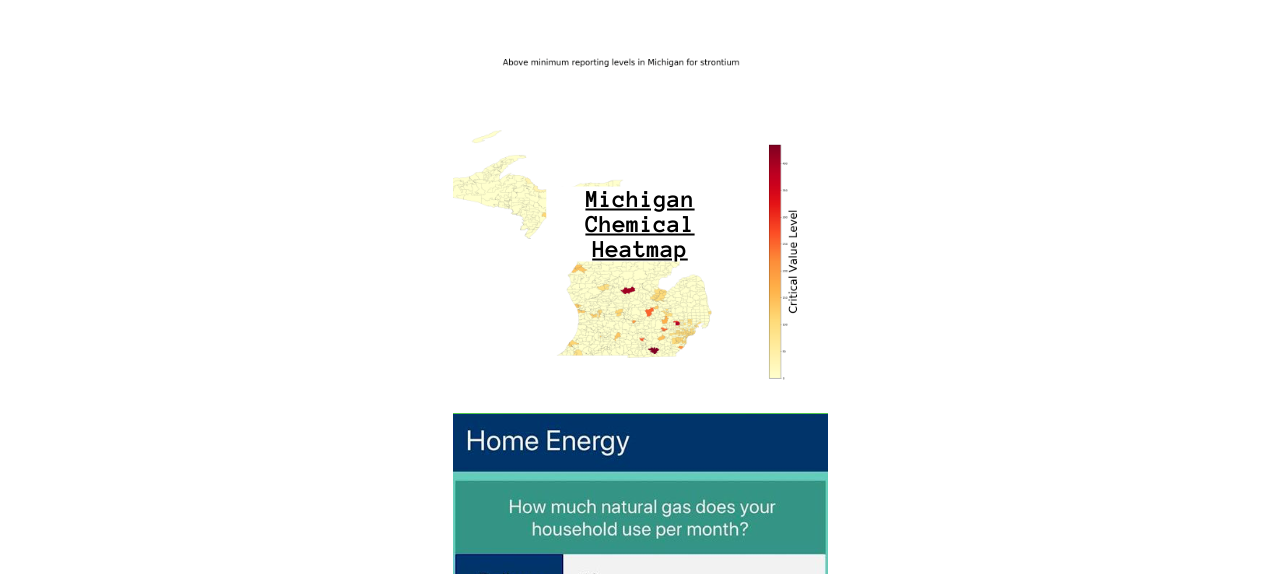
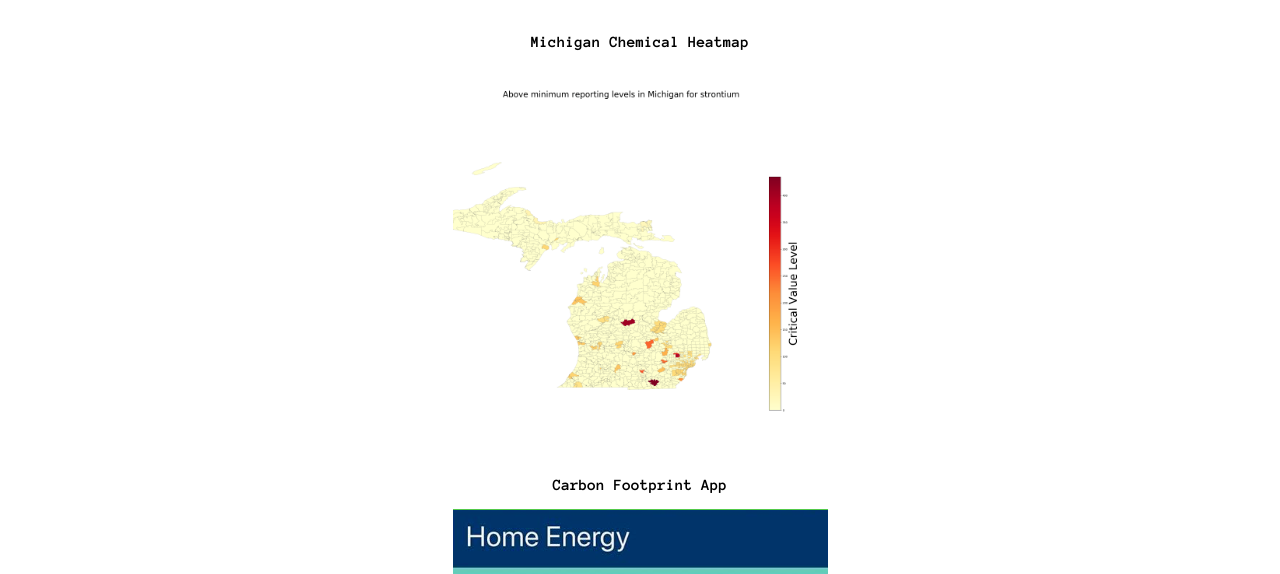
Before and after one commit to UMEcoData/oldWebsite, a plain HTML site: page projects.html in a window 1280 px wide. Shown: the part 132-706 px from the top of the page. Drawn offline with Linux system fonts and the light colour scheme.

Commit message:
project format

```diff
--- a/css/style.css
+++ b/css/style.css
@@ -352,10 +352,10 @@ p{
 	}
 
 
-	.projects{
+	/*.projects{
 		display: inline block;
-	}
-	.project-item{
+	}*/
+/*	.project-item{
 		position: relative;
 	  text-align: center;
 	  color: white;
@@ -374,3 +374,4 @@ p{
 	  left: 50%;
 	  transform: translate(-50%, -50%);
 	}
+*/
--- a/projects.html
+++ b/projects.html
@@ -77,12 +77,14 @@ function myFunction() {
 
     <div class="projects">
       <div class="project-item">
-        <a href= "heatmap.html" class="project-link">Michigan Chemical Heatmap</a>
+        <h2 class="project-title">Michigan Chemical Heatmap</h2>
+        <br>
         <a href= "heatmap.html" class="project-image"><img src="images/map.png"></a>
       </div>
-
+      <br><br>
       <div class="project-item">
-        <a href="footprint-app.html" class="project-link">Carbon Footprint App</a>
+        <h2 class="project-title">Carbon Footprint App</h2>
+        <br>
         <a href= "footprint-app.html" class="project-image"><img src="images/app.png"></a>
       </div>
     </div>
```
